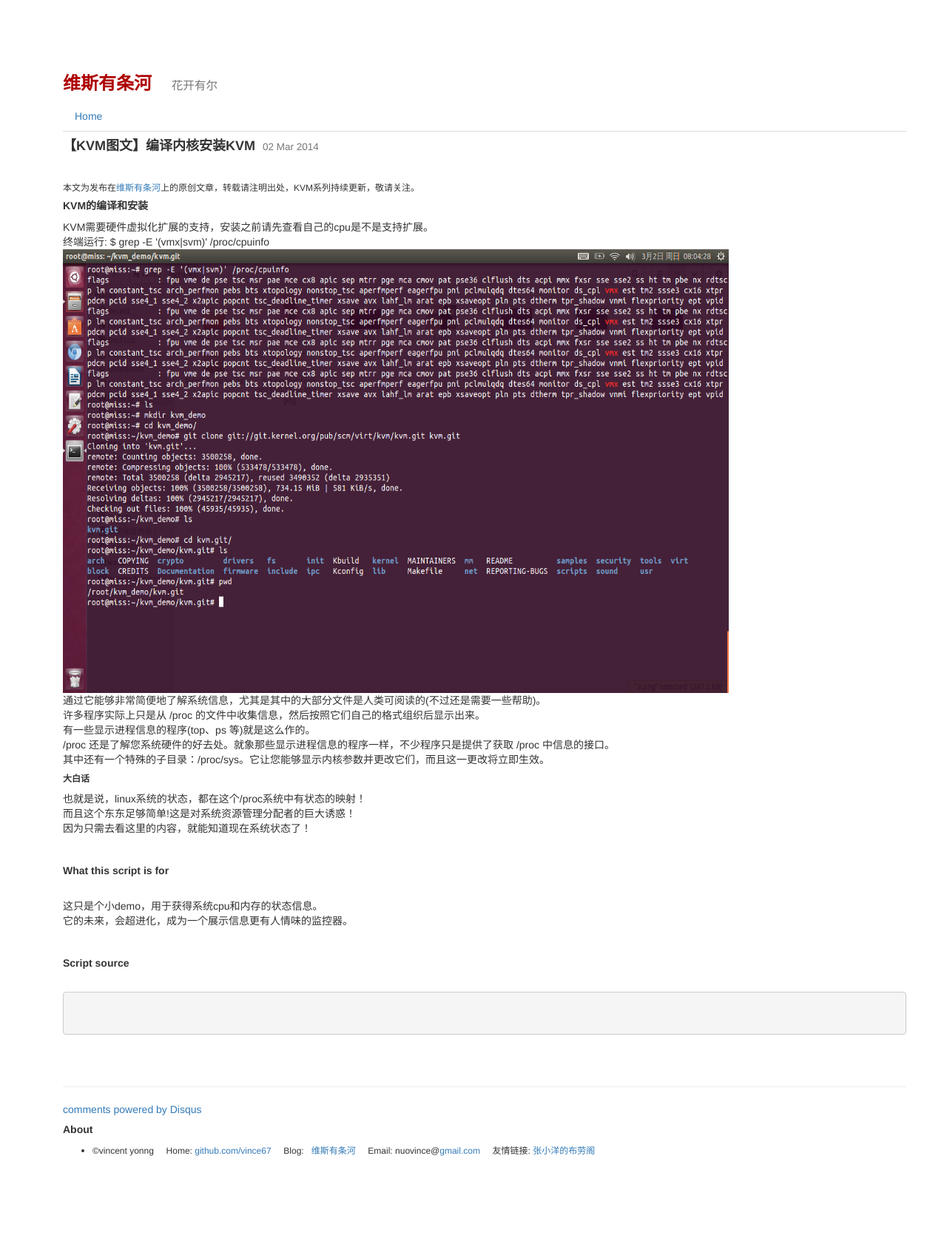
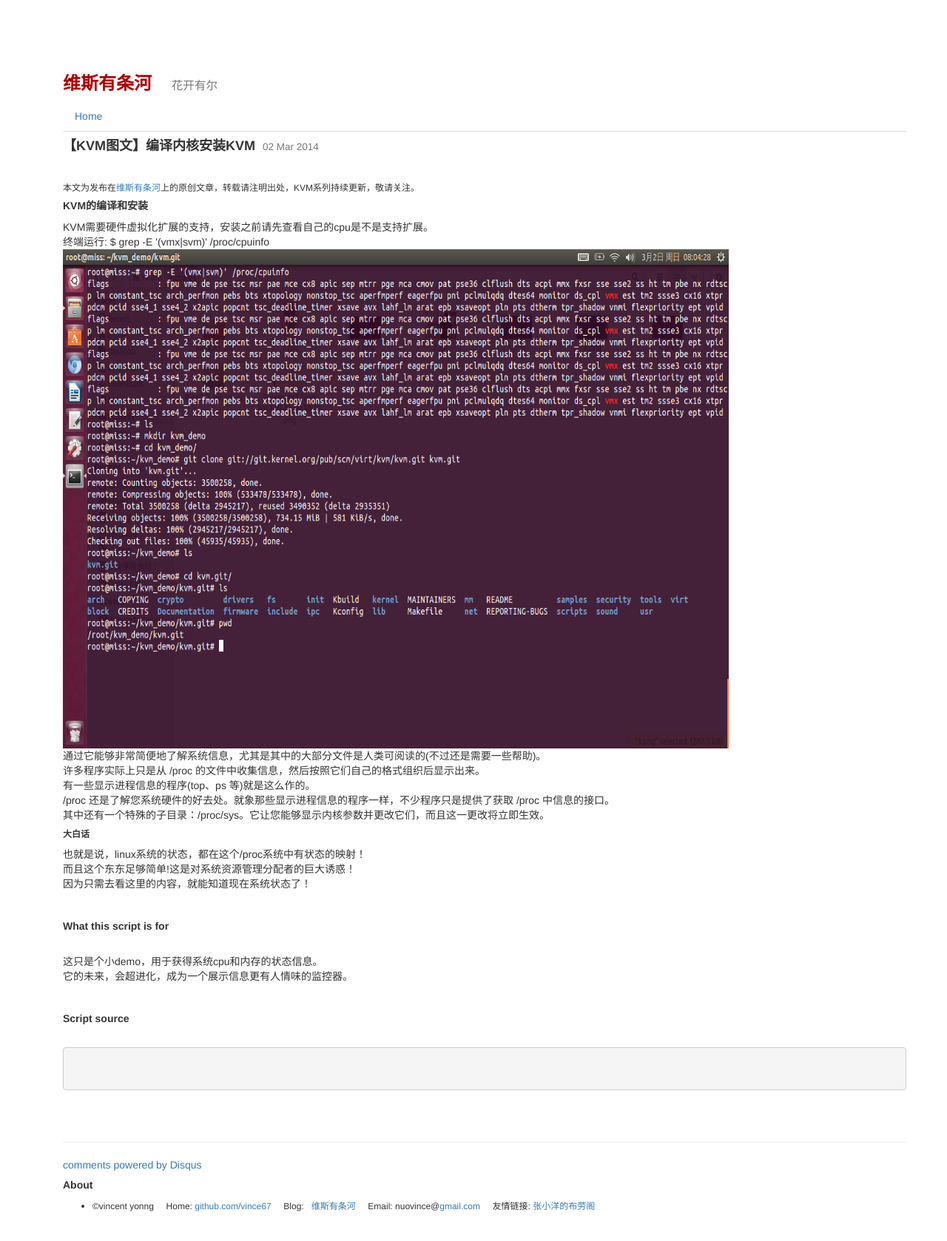
Before and after one commit to vince67/vince67.github.io, a Jekyll site: the page built from _posts/2014-03-02-compile_setup_KVM.html, in a window 1280 px wide. Shown: the whole page at 74% size. Built offline with Jekyll 4.4.1, drawn with Linux system fonts in a browser that asks for light colours; nearby versions of some CDN libraries; comment, search, counter and statistics services are not loaded; before the commit the page ends 1603 px from its top, so only the background shows below that.

Commit message:
Update 2014-03-02-compile_setup_KVM.html

```diff
--- a/_posts/2014-03-02-compile_setup_KVM.html
+++ b/_posts/2014-03-02-compile_setup_KVM.html
@@ -12,7 +12,7 @@
     <p>
     KVM需要硬件虚拟化扩展的支持，安装之前请先查看自己的cpu是不是支持扩展。<br />
     终端运行: $ grep -E '(vmx|svm)' /proc/cpuinfo <br />
-    <img src='http://vince67.github.io/static/img/KVM/1.png' height="600" width="900" ><br />
+    <img src='http://vince67.github.io/static/img/KVM/1.png' height="675" width="900" ><br />
     通过它能够非常简便地了解系统信息，尤其是其中的大部分文件是人类可阅读的(不过还是需要一些帮助)。<br />
     许多程序实际上只是从 /proc 的文件中收集信息，然后按照它们自己的格式组织后显示出来。<br />
     有一些显示进程信息的程序(top、ps 等)就是这么作的。<br />
```
